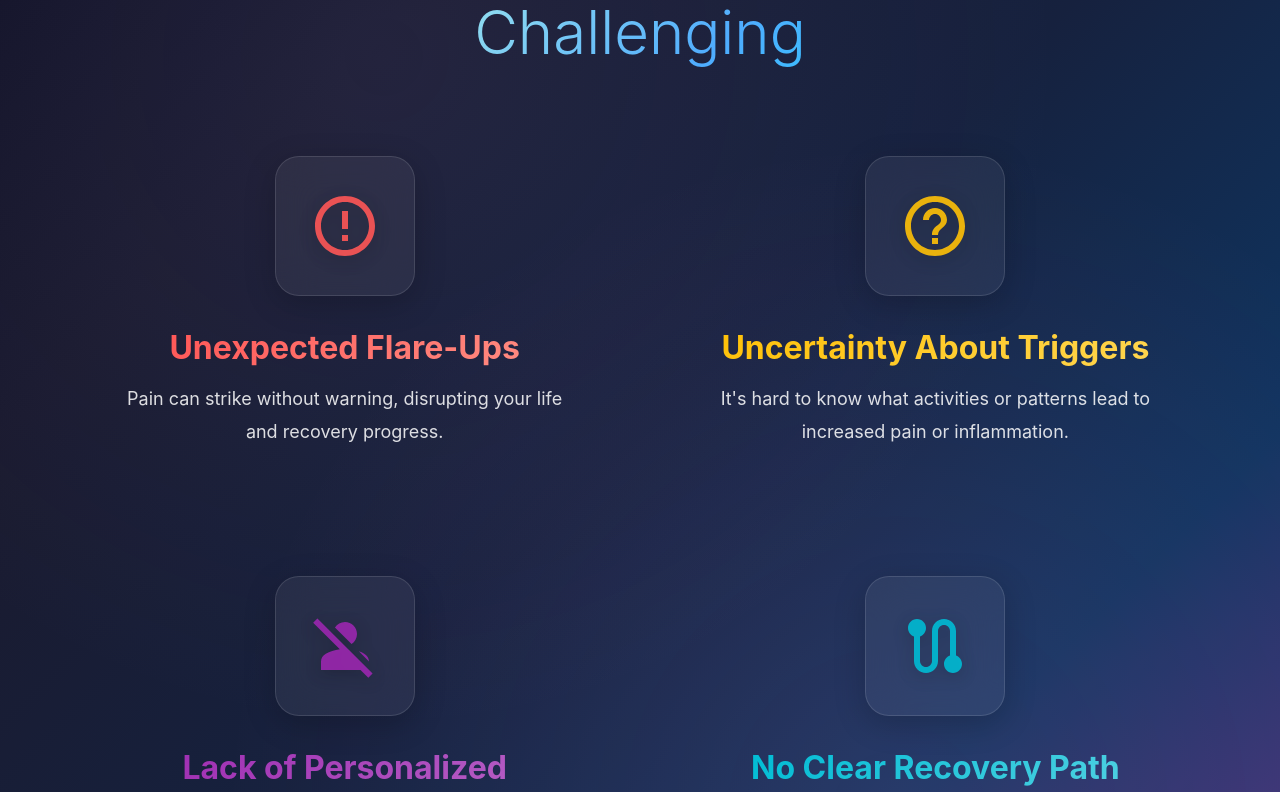
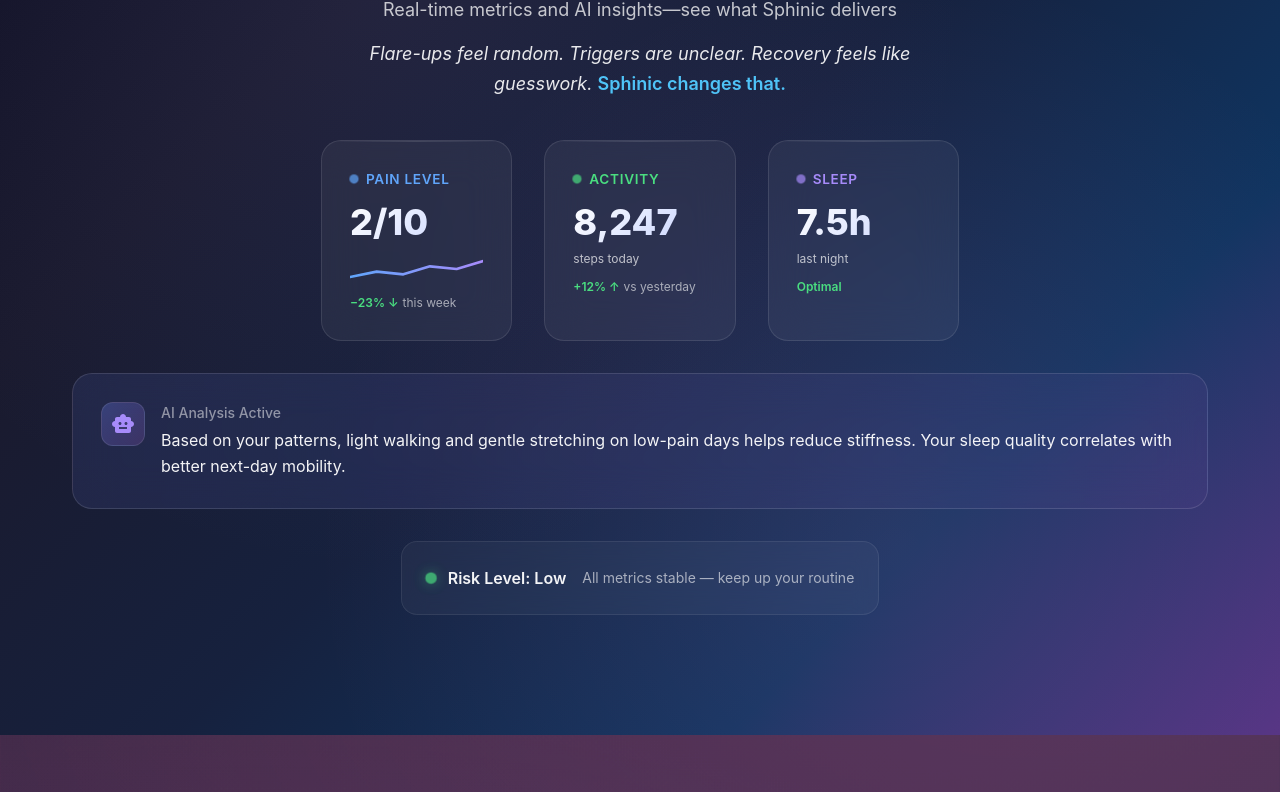
Before and after one commit to kabirshhaikh/fitspine-frontend, a React (Vite) app: page / in a window 1280 px wide. Shown: the part 997-1789 px from the top of the page. Built offline with nearby package versions, Linux system fonts and the light colour scheme; no server answers.

Commit message:
Replaced second section with new section on landing page

```diff
--- a/src/pages/NewLanding.jsx
+++ b/src/pages/NewLanding.jsx
@@ -678,112 +678,182 @@
         </Container>
       </Box>
 
-      {/* Problem Statement */}
+      {/* Live Dashboard Preview - Option C */}
       <Box className="section-new section-alt">
         <Container maxWidth="lg" sx={{ px: { xs: 2, sm: 3, md: 4 }, height: "100%", display: "flex", alignItems: "center" }}>
-          <Box className="section-content animate-on-scroll">
+          <Box className="section-content animate-on-scroll" sx={{ width: "100%" }}>
+            <Box sx={{ textAlign: "center", mb: { xs: 3, sm: 4, md: 5 } }}>
               <Typography variant="h2" className="section-title">
-              Living with Spine Conditions is Challenging
+                Your Spine Health, At a Glance
               </Typography>
-            <Box sx={{ mt: { xs: 4, md: 6 }, display: "flex", flexDirection: "column", gap: { xs: 4, md: 6 } }}>
-              {/* First Row */}
-              <Box sx={{ display: "flex", flexDirection: { xs: "column", md: "row" }, justifyContent: "space-between", gap: { xs: 3, md: 4 } }}>
-                <Box className="problem-item-new" sx={{ flex: 1, maxWidth: { md: "48%" } }}>
-                  <Box className="problem-icon-new">
-                    <ErrorOutline sx={{ fontSize: { xs: 56, md: 72 }, color: "rgba(255, 87, 87, 0.9)" }} />
+              <Typography
+                variant="body1"
+                sx={{
+                  color: "rgba(255,255,255,0.75)",
+                  fontSize: { xs: "1rem", md: "1.125rem" },
+                  maxWidth: 600,
+                  mx: "auto",
+                }}
+              >
+                Real-time metrics and AI insights—see what Sphinic delivers
+              </Typography>
+              <Typography
+                variant="body1"
+                sx={{
+                  color: "rgba(255,255,255,0.9)",
+                  fontSize: { xs: "1rem", md: "1.125rem" },
+                  maxWidth: 560,
+                  mx: "auto",
+                  mt: 2,
+                  lineHeight: 1.7,
+                  fontStyle: "italic",
+                }}
+              >
+                Flare-ups feel random. Triggers are unclear. Recovery feels like guesswork.{" "}
+                <Box component="span" sx={{ fontStyle: "normal", fontWeight: 600, color: "#4fc3f7" }}>
+                  Sphinic changes that.
                 </Box>
-                  <Typography variant="h4" sx={{
-                    mb: 2,
-                    fontSize: { xs: "1.5rem", md: "2rem" },
-                    fontWeight: 700,
-                    background: "linear-gradient(135deg, #ff5757 0%, #ff8a80 100%)",
-                    WebkitBackgroundClip: "text",
-                    WebkitTextFillColor: "transparent",
-                    backgroundClip: "text"
-                  }}>
-                    Unexpected Flare-Ups
-                  </Typography>
-                  <Typography variant="body1" sx={{
-                    color: "rgba(255,255,255,0.85)",
-                    fontSize: { xs: "1rem", md: "1.125rem" },
-                    lineHeight: 1.8
-                  }}>
-                    Pain can strike without warning, disrupting your life and recovery progress.
               </Typography>
             </Box>
-                <Box className="problem-item-new" sx={{ flex: 1, maxWidth: { md: "48%" } }}>
-                  <Box className="problem-icon-new">
-                    <HelpOutline sx={{ fontSize: { xs: 56, md: 72 }, color: "rgba(255, 193, 7, 0.9)" }} />
+
+            {/* Metric Cards Grid */}
+            <Box
+              sx={{
+                display: "grid",
+                gridTemplateColumns: { xs: "1fr", sm: "repeat(2, 1fr)", md: "repeat(3, 1fr)" },
+                gap: { xs: 2, sm: 3, md: 4 },
+                mb: { xs: 3, md: 4 },
+              }}
+            >
+              {/* Pain Level Card */}
+              <Box className="metric-card">
+                <Box className="metric-card-header" sx={{ color: "#60a5fa" }}>
+                  <Box className="metric-dot" sx={{ background: "#60a5fa" }} />
+                  Pain Level
                 </Box>
-                  <Typography variant="h4" sx={{
-                    mb: 2,
-                    fontSize: { xs: "1.5rem", md: "2rem" },
-                    fontWeight: 700,
-                    background: "linear-gradient(135deg, #ffc107 0%, #ffd54f 100%)",
-                    WebkitBackgroundClip: "text",
-                    WebkitTextFillColor: "transparent",
-                    backgroundClip: "text"
-                  }}>
-                    Uncertainty About Triggers
+                <Typography className="metric-value">2/10</Typography>
+                <Box className="sparkline-wrap">
+                  <svg viewBox="0 0 100 24" preserveAspectRatio="none" className="sparkline-svg">
+                    <path
+                      d="M0,18 L20,14 L40,16 L60,10 L80,12 L100,6"
+                      fill="none"
+                      stroke="url(#painGrad)"
+                      strokeWidth="2"
+                      strokeLinecap="round"
+                      strokeLinejoin="round"
+                      className="sparkline-path"
+                    />
+                    <defs>
+                      <linearGradient id="painGrad" x1="0" y1="0" x2="1" y2="0">
+                        <stop offset="0%" stopColor="#60a5fa" />
+                        <stop offset="100%" stopColor="#a78bfa" />
+                      </linearGradient>
+                    </defs>
+                  </svg>
+                </Box>
+                <Box sx={{ display: "flex", alignItems: "center", gap: 0.5, mt: 1 }}>
+                  <Typography variant="caption" sx={{ color: "#4ade80", fontWeight: 600 }}>
+                    −23% ↓
                   </Typography>
-                  <Typography variant="body1" sx={{
-                    color: "rgba(255,255,255,0.85)",
-                    fontSize: { xs: "1rem", md: "1.125rem" },
-                    lineHeight: 1.8
-                  }}>
-                    It's hard to know what activities or patterns lead to increased pain or inflammation.
+                  <Typography variant="caption" sx={{ color: "rgba(255,255,255,0.6)" }}>
+                    this week
                   </Typography>
                 </Box>
               </Box>
 
-              {/* Second Row */}
-              <Box sx={{ display: "flex", flexDirection: { xs: "column", md: "row" }, justifyContent: "space-between", gap: { xs: 3, md: 4 } }}>
-                <Box className="problem-item-new" sx={{ flex: 1, maxWidth: { md: "48%" } }}>
-                  <Box className="problem-icon-new">
-                    <PersonOff sx={{ fontSize: { xs: 56, md: 72 }, color: "rgba(156, 39, 176, 0.9)" }} />
+              {/* Activity Card */}
+              <Box className="metric-card">
+                <Box className="metric-card-header" sx={{ color: "#4ade80" }}>
+                  <Box className="metric-dot" sx={{ background: "#4ade80" }} />
+                  Activity
                 </Box>
-                  <Typography variant="h4" sx={{
-                    mb: 2,
-                    fontSize: { xs: "1.5rem", md: "2rem" },
-                    fontWeight: 700,
-                    background: "linear-gradient(135deg, #9c27b0 0%, #ba68c8 100%)",
-                    WebkitBackgroundClip: "text",
-                    WebkitTextFillColor: "transparent",
-                    backgroundClip: "text"
-                  }}>
-                    Lack of Personalized Guidance
+                <Typography className="metric-value">8,247</Typography>
+                <Typography variant="caption" sx={{ color: "rgba(255,255,255,0.7)" }}>steps today</Typography>
+                <Box sx={{ display: "flex", alignItems: "center", gap: 0.5, mt: 1 }}>
+                  <Typography variant="caption" sx={{ color: "#4ade80", fontWeight: 600 }}>
+                    +12% ↑
                   </Typography>
-                  <Typography variant="body1" sx={{
-                    color: "rgba(255,255,255,0.85)",
-                    fontSize: { xs: "1rem", md: "1.125rem" },
-                    lineHeight: 1.8
-                  }}>
-                    Generic wellness tips don't address your specific condition, injury history, or recovery needs.
+                  <Typography variant="caption" sx={{ color: "rgba(255,255,255,0.6)" }}>
+                    vs yesterday
                   </Typography>
                 </Box>
-                <Box className="problem-item-new" sx={{ flex: 1, maxWidth: { md: "48%" } }}>
-                  <Box className="problem-icon-new">
-                    <Route sx={{ fontSize: { xs: 56, md: 72 }, color: "rgba(0, 188, 212, 0.9)" }} />
               </Box>
-                  <Typography variant="h4" sx={{
-                    mb: 2,
-                    fontSize: { xs: "1.5rem", md: "2rem" },
-                    fontWeight: 700,
-                    background: "linear-gradient(135deg, #00bcd4 0%, #4dd0e1 100%)",
-                    WebkitBackgroundClip: "text",
-                    WebkitTextFillColor: "transparent",
-                    backgroundClip: "text"
-                  }}>
-                    No Clear Recovery Path
-                  </Typography>
-                  <Typography variant="body1" sx={{
-                    color: "rgba(255,255,255,0.85)",
-                    fontSize: { xs: "1rem", md: "1.125rem" },
-                    lineHeight: 1.8
-                  }}>
-                    Without clear tracking and insights, it's difficult to know if you're making progress or what steps to take next in your recovery journey.
+
+              {/* Sleep Card */}
+              <Box className="metric-card">
+                <Box className="metric-card-header" sx={{ color: "#a78bfa" }}>
+                  <Box className="metric-dot" sx={{ background: "#a78bfa" }} />
+                  Sleep
+                </Box>
+                <Typography className="metric-value">7.5h</Typography>
+                <Typography variant="caption" sx={{ color: "rgba(255,255,255,0.7)" }}>last night</Typography>
+                <Box sx={{ display: "flex", alignItems: "center", gap: 0.5, mt: 1 }}>
+                  <Typography variant="caption" sx={{ color: "#4ade80", fontWeight: 600 }}>
+                    Optimal
                   </Typography>
                 </Box>
+              </Box>
+            </Box>
+
+            {/* AI Analysis Card - Full Width */}
+            <Box className="ai-insight-card">
+              <Box sx={{ display: "flex", alignItems: "flex-start", gap: 2 }}>
+                <Box
+                  sx={{
+                    flexShrink: 0,
+                    width: 44,
+                    height: 44,
+                    borderRadius: "12px",
+                    background: "linear-gradient(135deg, rgba(102, 126, 234, 0.3) 0%, rgba(118, 75, 162, 0.3) 100%)",
+                    border: "1px solid rgba(255,255,255,0.1)",
+                    display: "flex",
+                    alignItems: "center",
+                    justifyContent: "center",
+                  }}
+                >
+                  <SmartToy sx={{ color: "#a78bfa", fontSize: 24 }} />
+                </Box>
+                <Box sx={{ flex: 1 }}>
+                  <Typography variant="subtitle2" sx={{ color: "rgba(255,255,255,0.5)", mb: 0.5 }}>
+                    AI Analysis Active
+                  </Typography>
+                  <Typography variant="body1" sx={{ color: "rgba(255,255,255,0.95)", lineHeight: 1.6 }}>
+                    Based on your patterns, light walking and gentle stretching on low-pain days helps reduce stiffness. Your sleep quality correlates with better next-day mobility.
+                  </Typography>
+                </Box>
+              </Box>
+            </Box>
+
+            {/* Risk Level Bar */}
+            <Box
+              sx={{
+                mt: { xs: 3, md: 4 },
+                p: { xs: 2, sm: 3 },
+                borderRadius: "16px",
+                background: "rgba(255,255,255,0.04)",
+                backdropFilter: "blur(12px)",
+                border: "1px solid rgba(255,255,255,0.08)",
+              }}
+            >
+              <Box sx={{ display: "flex", alignItems: "center", justifyContent: "space-between", flexWrap: "wrap", gap: 2 }}>
+                <Box sx={{ display: "flex", alignItems: "center", gap: 1.5 }}>
+                  <Box
+                    sx={{
+                      width: 10,
+                      height: 10,
+                      borderRadius: "50%",
+                      background: "#4ade80",
+                      boxShadow: "0 0 12px rgba(74, 222, 128, 0.6)",
+                      animation: "pulse-dot 2s ease-in-out infinite",
+                    }}
+                  />
+                  <Typography variant="body1" sx={{ color: "rgba(255,255,255,0.95)", fontWeight: 600 }}>
+                    Risk Level: Low
+                  </Typography>
+                </Box>
+                <Typography variant="body2" sx={{ color: "rgba(255,255,255,0.6)" }}>
+                  All metrics stable — keep up your routine
+                </Typography>
               </Box>
             </Box>
           </Box>
--- a/src/styles/new-landing.css
+++ b/src/styles/new-landing.css
@@ -351,6 +351,113 @@
   filter: drop-shadow(0 4px 8px rgba(0, 0, 0, 0.2));
 }
 
+/* ===== Live Dashboard Preview - Option C ===== */
+@keyframes pulse-dot {
+  0%, 100% {
+    opacity: 1;
+    transform: scale(1);
+  }
+  50% {
+    opacity: 0.7;
+    transform: scale(1.15);
+  }
+}
+
+.metric-card {
+  background: rgba(255, 255, 255, 0.05);
+  backdrop-filter: blur(20px);
+  border: 1px solid rgba(255, 255, 255, 0.1);
+  border-radius: 20px;
+  padding: clamp(20px, 4vw, 28px);
+  transition: all 0.4s cubic-bezier(0.4, 0, 0.2, 1);
+  position: relative;
+  overflow: hidden;
+}
+
+.metric-card::before {
+  content: '';
+  position: absolute;
+  top: 0;
+  left: 0;
+  right: 0;
+  height: 1px;
+  background: linear-gradient(90deg, transparent, rgba(255, 255, 255, 0.2), transparent);
+  opacity: 0.6;
+}
+
+.metric-card:hover {
+  transform: translateY(-6px);
+  border-color: rgba(79, 195, 247, 0.3);
+  box-shadow: 0 20px 40px rgba(0, 0, 0, 0.3), 0 0 40px rgba(102, 126, 234, 0.15);
+}
+
+.metric-card-header {
+  display: flex;
+  align-items: center;
+  gap: 8px;
+  font-size: 0.85rem;
+  font-weight: 600;
+  margin-bottom: 12px;
+  text-transform: uppercase;
+  letter-spacing: 0.05em;
+}
+
+.metric-dot {
+  width: 8px;
+  height: 8px;
+  border-radius: 50%;
+  flex-shrink: 0;
+  animation: pulse-dot 2s ease-in-out infinite;
+}
+
+.metric-value {
+  font-size: clamp(1.75rem, 4vw, 2.25rem) !important;
+  font-weight: 800 !important;
+  background: linear-gradient(135deg, #ffffff 0%, #e0e7ff 50%, #c7d2fe 100%) !important;
+  -webkit-background-clip: text !important;
+  -webkit-text-fill-color: transparent !important;
+  background-clip: text !important;
+  line-height: 1.2 !important;
+}
+
+.sparkline-wrap {
+  width: 100%;
+  height: 32px;
+  margin-top: 8px;
+}
+
+.sparkline-svg {
+  width: 100%;
+  height: 100%;
+  display: block;
+}
+
+.sparkline-path {
+  stroke-dasharray: 150;
+  stroke-dashoffset: 150;
+  animation: sparkline-draw 1.5s ease-out forwards;
+}
+
+@keyframes sparkline-draw {
+  to {
+    stroke-dashoffset: 0;
+  }
+}
+
+.ai-insight-card {
+  background: linear-gradient(135deg, rgba(102, 126, 234, 0.12) 0%, rgba(118, 75, 162, 0.12) 100%);
+  backdrop-filter: blur(20px);
+  border: 1px solid rgba(255, 255, 255, 0.12);
+  border-radius: 20px;
+  padding: clamp(20px, 4vw, 28px);
+  transition: all 0.4s cubic-bezier(0.4, 0, 0.2, 1);
+}
+
+.ai-insight-card:hover {
+  border-color: rgba(167, 139, 250, 0.3);
+  box-shadow: 0 0 40px rgba(102, 126, 234, 0.2);
+}
+
 /* Testimonial Cards */
 .testimonial-card {
   text-align: left;
@@ -488,6 +595,18 @@
     font-size: 48px !important;
   }
 
+  .metric-card {
+    padding: 18px;
+  }
+
+  .metric-value {
+    font-size: 1.6rem !important;
+  }
+
+  .ai-insight-card {
+    padding: 18px;
+  }
+
   .problem-item-new {
     padding: 20px;
     align-items: center;
@@ -575,4 +694,16 @@
     font-size: 0.75rem;
     line-height: 1.5;
   }
+
+  .metric-card {
+    padding: 16px;
+  }
+
+  .metric-value {
+    font-size: 1.5rem !important;
+  }
+
+  .ai-insight-card {
+    padding: 16px;
+  }
 }
```
Lines whose indentation alone changed are shown as unchanged.
